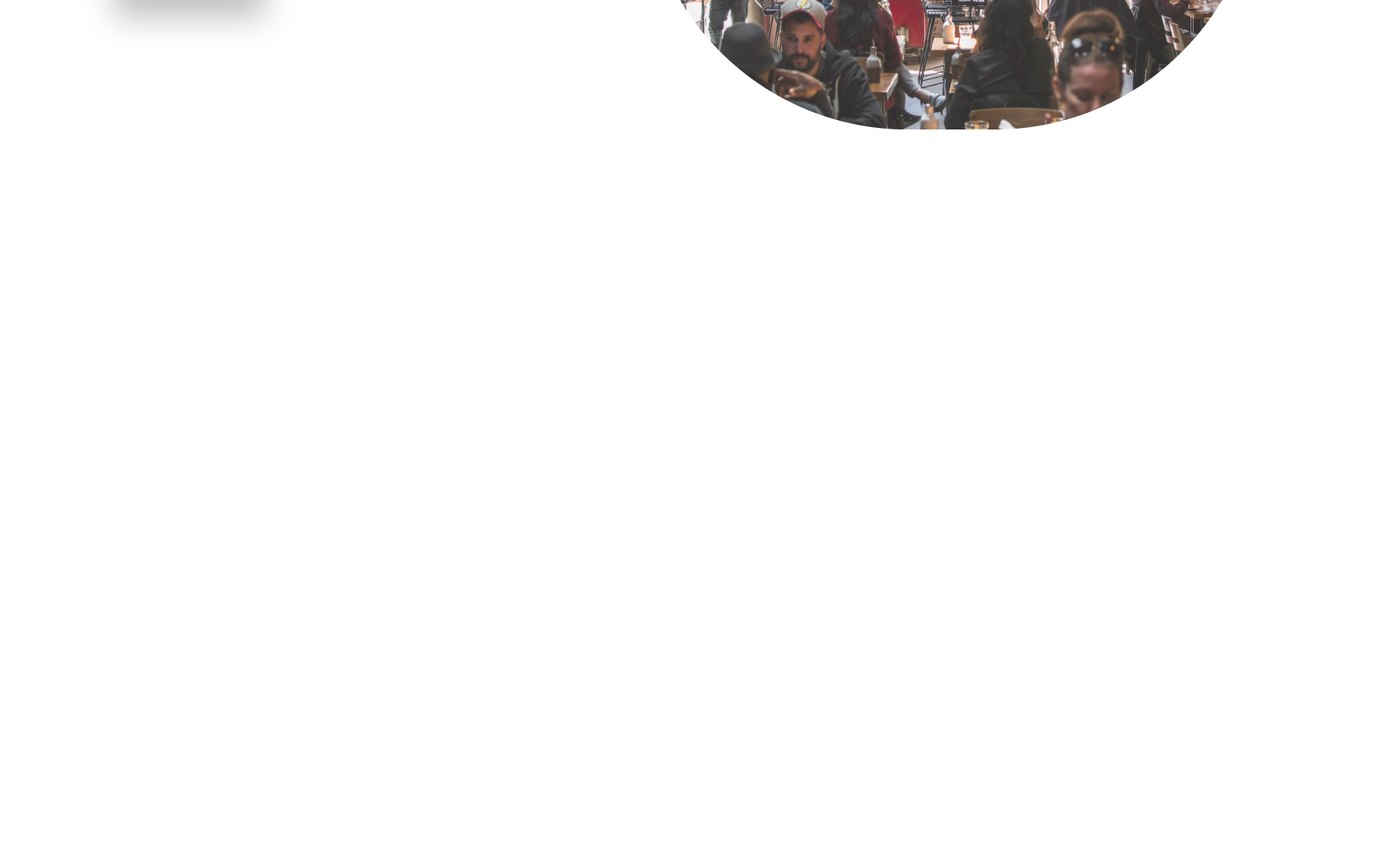
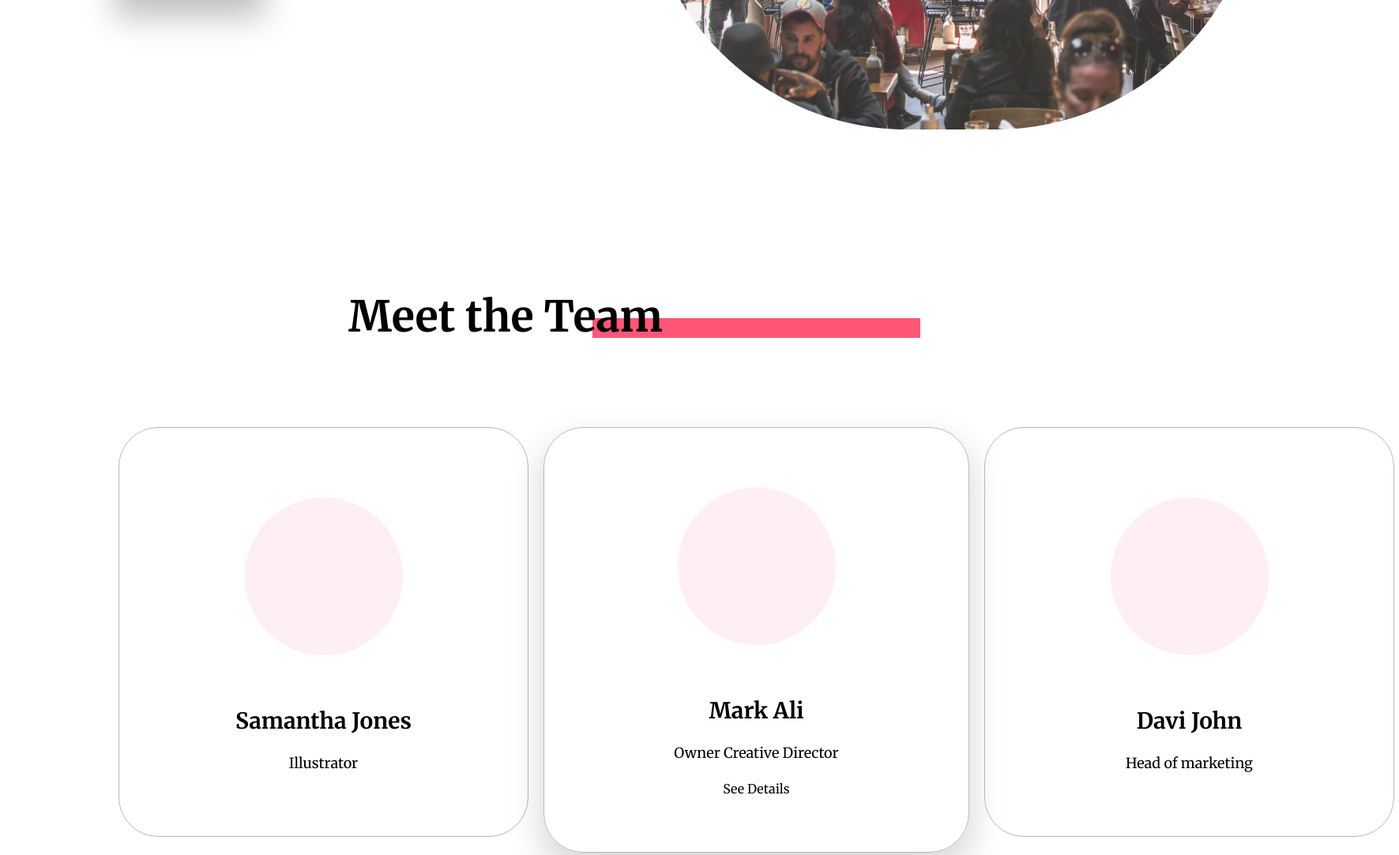
Before and after one commit to HakiEBIBI/Static-site, a plain HTML site: page index.html in a window 1280 px wide. Shown: the part 3564-4647 px from the top of the page at 79% size, 1771 px wide, since content can reach past the window. Before the commit the page ends 3829 px from the top, so only its background shows below. Drawn offline with Linux system fonts and the light colour scheme.

Commit message:
feat: add a section meet the team
close #5

```diff
--- a/index.html
+++ b/index.html
@@ -144,6 +144,67 @@
         <img class="craft-experience-img" src="images/craft-experience-image.png">
 
     </div>
+
+    <div class="our-team">
+        <h2 class="title-our-team">Meet the Team</h2>
+        <div class="content-our-team">
+            <div class="top-block-our-team">
+                <div class="block-our-team">
+                    <img class="photo-our-team" src="images/circle-profile.svg">
+                    <div class="name-our-team">
+                        <h2 class="name-our-team-title">Samantha Jones</h2>
+                        <p class="name-our-team-text">Illustrator</p>
+                    </div>
+                </div>
+
+                <div class="block-mark-our-team">
+                    <img class="photo-our-team-mark" src="images/circle-profile.svg">
+                    <div class="name-our-team-mark">
+                        <h2 class="name-our-team-title">Mark Ali</h2>
+                        <p class="name-our-team-post">Owner Creative Director</p>
+                        <p class="name-our-team-text-mark">See Details</p>
+                    </div>
+                </div>
+
+                <div class="block-our-team">
+                    <img class="photo-our-team" src="images/circle-profile.svg">
+                    <div class="name-our-team">
+                        <h2 class="name-our-team-title">Davi John</h2>
+                        <p class="name-our-team-text">Head of marketing</p>
+                    </div>
+                </div>
+            </div>
+
+            <div class="bottom-block-our-team">
+
+                <div class="block-our-team">
+                    <img class="photo-our-team" src="images/circle-profile.svg">
+                    <div class="name-our-team">
+                        <h2 class="name-our-team-title">John Daen</h2>
+                        <p class="name-our-team-text">Graphic Designer</p>
+                    </div>
+                </div>
+
+                <div class="block-our-team">
+                    <img class="photo-our-team" src="images/circle-profile.svg">
+                    <div class="name-our-team">
+                        <h2 class="name-our-team-title">Alice Kate</h2>
+                        <p class="name-our-team-text">Social Media Manager</p>
+                    </div>
+                </div>
+
+                <div class="block-our-team">
+                    <img class="photo-our-team" src="images/circle-profile.svg">
+                    <div class="name-our-team">
+                        <h2 class="name-our-team-title">Jhang Yui</h2>
+                        <p class="name-our-team-text">Web Designer & Developer</p>
+                    </div>
+                </div>
+
+            </div>
+        </div>
+    </div>
+
 </body>
 
 </html>
--- a/style.css
+++ b/style.css
@@ -254,3 +254,91 @@ mark {
   display: inline-block;
   box-shadow: 0px 20px 40px 5px #00000040;
 }
+
+.our-team {
+  padding: 100px 150px;
+  gap: 104px;
+}
+
+.title-our-team {
+  font-size: 54px;
+  line-height: 72px;
+  justify-content: space-around;
+  display: flex;
+  position: relative;
+  margin-bottom: 104px;
+}
+
+.title-our-team::after {
+  content: "";
+  position: absolute;
+  width: 415px;
+  height: 25px;
+  left: 600px;
+  bottom: 9px;
+  background: #FF5678;
+  z-index: -1;
+}
+
+.content-our-team {
+  width: 1620px;
+  height: 1109px;
+}
+
+.top-block-our-team {
+  display: inline-grid;
+  grid-template-columns: 519px 539px 519px;
+  gap: 19px;
+  margin-bottom: 51px;
+  text-align: center;
+}
+
+.bottom-block-our-team {
+  display: inline-grid;
+  grid-template-columns: 519px 519px 519px;
+  gap: 32px;
+  text-align: center;
+}
+
+.block-our-team {
+  width: 519px;
+  height: 519px;
+  border: 1px solid #B8B8B8;
+  border-radius: 50px;
+
+}
+
+.block-mark-our-team {
+  width: 539px;
+  height: 539px;
+  border: 1px solid #B8B8B8;
+  border-radius: 50px;
+  box-shadow: 0px 20px 40px 5px #00000026;
+}
+
+.photo-our-team {
+  margin-top: 88px;
+  margin-bottom: 60px;
+}
+
+.name-our-team-title {
+  margin-bottom: 24px;
+  font-size: 28px;
+  line-height: 36px;
+}
+
+.name-our-team-text {
+  font-size: 18px;
+  line-height: 23px;
+}
+
+.photo-our-team-mark {
+  margin-top: 74.5px;
+  margin-bottom: 60px;
+}
+
+.name-our-team-post {
+  font-size: 18px;
+  line-height: 23px;
+  margin-bottom: 24px;
+}
```
Also changed, not shown: images/circle-profile.svg (added).
